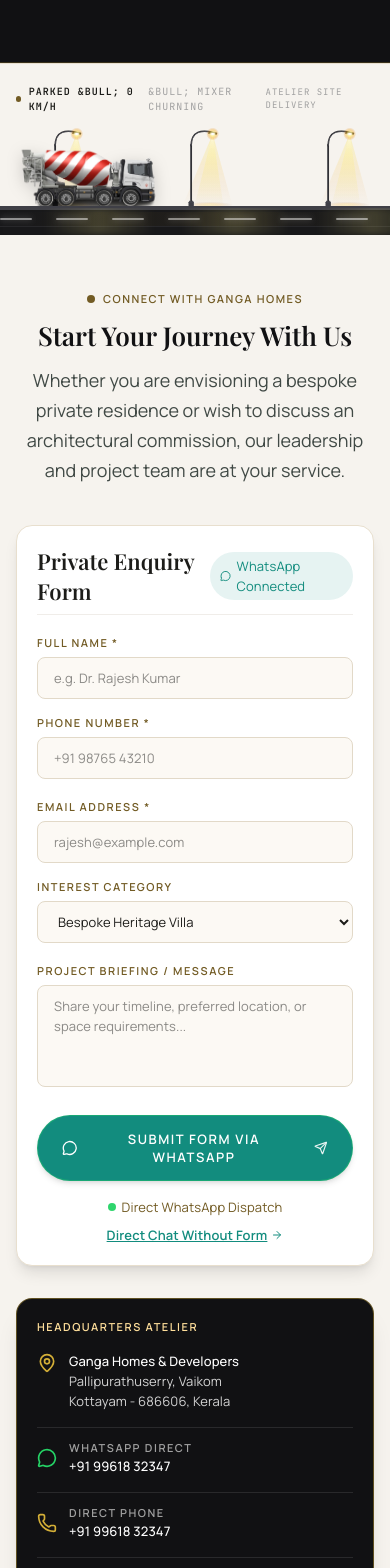
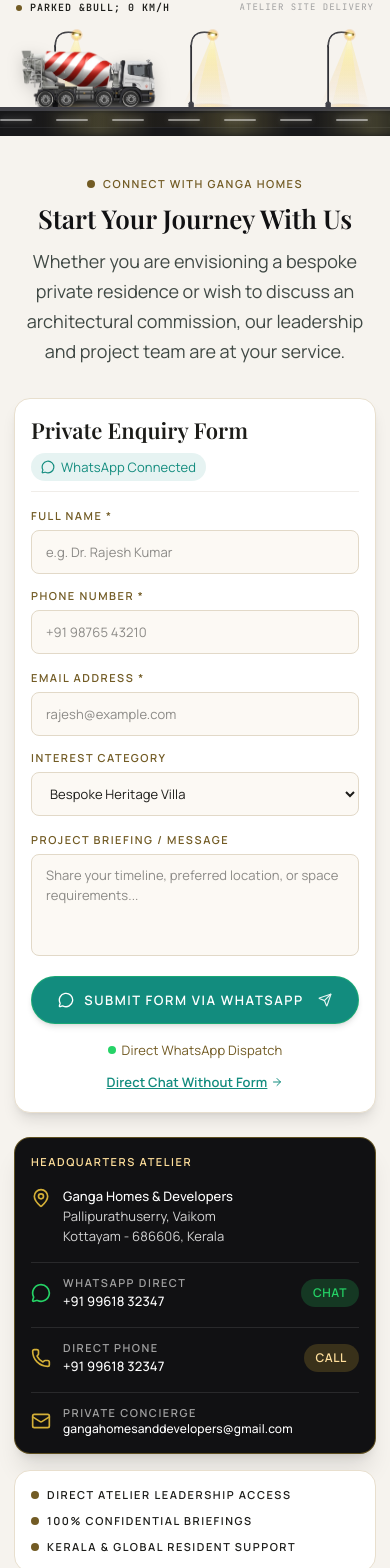
Before and after one commit to hgovind195/GANGA-HOMES, a Next.js app: page /contact in a window 390 px wide. Shown: the part 356-1924 px from the top of the page. Built offline with nearby package versions, Linux system fonts and the light colour scheme; a web font is replaced by a local one.

Commit message:
Enhance mobile responsiveness, reorder vision/mission, update turnkey service feature, and remove mobile menu numbers

```diff
--- a/app/contact/page.tsx
+++ b/app/contact/page.tsx
@@ -5,18 +5,18 @@
 
 export default function ContactPage() {
   return (
-    <div className="w-full flex flex-col pt-24 sm:pt-28">
+    <div className="w-full flex flex-col pt-20 sm:pt-28">
       {/* Banner */}
-      <section className="w-full py-16 px-5 sm:px-8 md:px-16 bg-[#111113] text-white border-b border-[#d4af37]/20 relative overflow-hidden">
-        <div className="max-w-7xl mx-auto flex flex-col gap-4">
-          <div className="inline-flex items-center gap-2 text-[#d4af37] font-label-sm uppercase tracking-[0.25em] font-semibold">
+      <section className="w-full py-10 sm:py-16 px-4 sm:px-8 md:px-16 bg-[#111113] text-white border-b border-[#d4af37]/20 relative overflow-hidden">
+        <div className="max-w-7xl mx-auto flex flex-col gap-2.5 sm:gap-4">
+          <div className="inline-flex items-center gap-2 text-[#d4af37] font-label-sm uppercase tracking-[0.2em] sm:tracking-[0.25em] font-semibold text-xs sm:text-sm">
             <span className="w-2 h-2 rounded-full bg-[#d4af37]"></span>
             <span>Private Concierge</span>
           </div>
-          <h1 className="font-display-lg text-4xl sm:text-5xl md:text-6xl text-white tracking-tight">
+          <h1 className="font-display-lg text-3xl sm:text-5xl md:text-6xl text-white tracking-tight leading-tight">
             Contact Us
           </h1>
-          <p className="font-body-lg text-base sm:text-lg text-[#E5E2DD] max-w-2xl leading-relaxed mt-2">
+          <p className="font-body-lg text-sm sm:text-base md:text-lg text-[#E5E2DD] max-w-2xl leading-relaxed">
             Schedule a confidential viewing or consult directly with Aneesh V M and senior atelier leadership.
           </p>
         </div>
--- a/components/ConstructionRoadDivider.tsx
+++ b/components/ConstructionRoadDivider.tsx
@@ -122,12 +122,12 @@
           <span className="font-semibold text-[#1C1C19]">
             {isSwiping ? `${speed} KM/H` : "PARKED &bull; 0 KM/H"}
           </span>
-          <span className="text-neutral-400">
+          <span className="hidden sm:inline text-neutral-400">
             {isSwiping ? "&bull; CONCRETE IN TRANSIT" : "&bull; MIXER CHURNING"}
           </span>
         </div>
-        <div className="flex items-center gap-4 text-[9px] sm:text-[10px] text-neutral-400">
-          <span className="hidden sm:inline">FLEET NO. GH-MIXER-08</span>
+        <div className="flex items-center gap-2 sm:gap-4 text-[9px] sm:text-[10px] text-neutral-400 shrink-0">
+          <span className="hidden md:inline">FLEET NO. GH-MIXER-08</span>
           <span>ATELIER SITE DELIVERY</span>
         </div>
       </div>
--- a/components/ContactForm.tsx
+++ b/components/ContactForm.tsx
@@ -73,58 +73,58 @@
       {/* Animated Concrete Mixer Road Divider */}
       <ConstructionRoadDivider />
 
-      <section className="w-full py-14 sm:py-20 px-4 sm:px-8 md:px-16 bg-[#F6F3EE] relative scroll-mt-24" id="consultation">
-      <div className="max-w-6xl mx-auto flex flex-col gap-10 sm:gap-12">
+      <section className="w-full py-10 sm:py-16 md:py-20 px-3.5 sm:px-8 md:px-16 bg-[#F6F3EE] relative scroll-mt-24" id="consultation">
+      <div className="max-w-6xl mx-auto flex flex-col gap-8 sm:gap-12">
         {/* Header */}
-        <div className="flex flex-col items-center text-center gap-3">
-          <div className="inline-flex items-center gap-2 text-[#725B24] font-label-sm uppercase tracking-[0.25em] font-bold">
+        <div className="flex flex-col items-center text-center gap-2.5 sm:gap-3">
+          <div className="inline-flex items-center gap-2 text-[#725B24] font-label-sm uppercase tracking-[0.2em] sm:tracking-[0.25em] font-bold text-xs sm:text-sm">
             <span className="w-2 h-2 rounded-full bg-[#725B24]"></span>
             <span>Connect With Ganga Homes</span>
           </div>
-          <h2 className="font-headline-lg text-2xl sm:text-3xl md:text-4xl text-[#111113] font-bold tracking-tight max-w-2xl">
+          <h2 className="font-headline-lg text-2xl sm:text-3xl md:text-4xl text-[#111113] font-bold tracking-tight max-w-2xl leading-snug">
             Start Your Journey With Us
           </h2>
-          <p className="font-body-lg text-sm sm:text-base md:text-lg text-[#404945] font-normal max-w-2xl leading-relaxed">
+          <p className="font-body-lg text-xs sm:text-base md:text-lg text-[#404945] font-normal max-w-2xl leading-relaxed">
             Whether you are envisioning a bespoke private residence or wish to discuss an architectural commission, our leadership and project team are at your service.
           </p>
         </div>
 
         {/* Grid: Form & Info */}
-        <div className="grid grid-cols-1 lg:grid-cols-12 gap-8 items-start">
+        <div className="grid grid-cols-1 lg:grid-cols-12 gap-6 sm:gap-8 items-start">
           {/* Form */}
-          <div className="lg:col-span-7 bg-white p-5 sm:p-8 rounded-2xl shadow-lg border border-[#E8DFCE]">
+          <div className="lg:col-span-7 bg-white p-4 sm:p-7 md:p-8 rounded-2xl shadow-lg border border-[#E8DFCE]">
             {submitted ? (
-              <div className="p-6 sm:p-8 rounded-xl bg-[#0f2347]/10 border border-[#0f2347]/30 flex flex-col items-center text-center gap-4">
-                <CheckCircle2 className="w-12 h-12 text-[#0f2347]" />
-                <h3 className="font-headline-sm text-xl text-[#0f2347] font-bold">
+              <div className="p-5 sm:p-8 rounded-xl bg-[#0f2347]/10 border border-[#0f2347]/30 flex flex-col items-center text-center gap-4">
+                <CheckCircle2 className="w-10 h-10 sm:w-12 sm:h-12 text-[#0f2347]" />
+                <h3 className="font-headline-sm text-lg sm:text-xl text-[#0f2347] font-bold">
                   Enquiry Transmitted to WhatsApp
                 </h3>
-                <p className="font-body-md text-sm text-[#404945] max-w-md">
+                <p className="font-body-md text-xs sm:text-sm text-[#404945] max-w-md">
                   Your enquiry briefing has been formatted and directed to our official WhatsApp concierge. If WhatsApp did not open automatically, tap below to chat:
                 </p>
                 <a
                   href="https://wa.me/919961832347?text=Hello%20Ganga%20Homes,%20I%20have%20submitted%20an%20enquiry%20via%20your%20website%20and%20would%20like%20to%20follow%20up."
                   target="_blank"
                   rel="noopener noreferrer"
-                  className="inline-flex items-center gap-2 px-6 py-3 rounded-full bg-[#128C7E] hover:bg-[#075E54] text-white font-label-sm text-xs uppercase tracking-wider font-semibold transition-colors shadow-md"
+                  className="inline-flex items-center gap-2 px-5 sm:px-6 py-3 rounded-full bg-[#128C7E] hover:bg-[#075E54] text-white font-label-sm text-xs uppercase tracking-wider font-semibold transition-colors shadow-md min-h-[44px]"
                 >
                   <MessageCircle className="w-4 h-4" />
                   <span>Open WhatsApp Chat</span>
                 </a>
               </div>
             ) : (
-              <form onSubmit={handleSubmit} className="flex flex-col gap-5">
-                <div className="flex items-center justify-between pb-2 border-b border-[#F0EDE9]">
-                  <h3 className="font-headline-sm text-xl text-[#1C1C19] font-bold">
+              <form onSubmit={handleSubmit} className="flex flex-col gap-4 sm:gap-5">
+                <div className="flex flex-wrap items-center justify-between gap-2 pb-2.5 border-b border-[#F0EDE9]">
+                  <h3 className="font-headline-sm text-lg sm:text-xl text-[#1C1C19] font-bold">
                     Private Enquiry Form
                   </h3>
-                  <span className="inline-flex items-center gap-1.5 text-xs text-[#128C7E] font-medium font-body-sm bg-[#128C7E]/10 px-2.5 py-1 rounded-full">
-                    <MessageCircle className="w-3.5 h-3.5" />
+                  <span className="inline-flex items-center gap-1.5 text-[11px] sm:text-xs text-[#128C7E] font-medium font-body-sm bg-[#128C7E]/10 px-2.5 py-1 rounded-full">
+                    <MessageCircle className="w-3.5 h-3.5 shrink-0" />
                     <span>WhatsApp Connected</span>
                   </span>
                 </div>
 
-                <div className="grid grid-cols-1 sm:grid-cols-2 gap-4">
+                <div className="grid grid-cols-1 sm:grid-cols-2 gap-3.5 sm:gap-4">
                   <div className="flex flex-col gap-1.5">
                     <label className="font-label-sm text-[11px] uppercase tracking-wider text-[#725B24] font-bold">
                       Full Name *
@@ -135,7 +135,7 @@
                       value={formData.name}
                       onChange={(e) => setFormData({ ...formData, name: e.target.value })}
                       placeholder="e.g. Dr. Rajesh Kumar"
-                      className="px-4 py-2.5 rounded-lg bg-[#FCF9F4] border border-[#E2D9C8] font-body-sm text-sm text-[#1C1C19] focus:outline-none focus:border-[#725B24] transition-colors"
+                      className="px-3.5 sm:px-4 py-2.5 rounded-lg bg-[#FCF9F4] border border-[#E2D9C8] font-body-sm text-[16px] sm:text-sm text-[#1C1C19] focus:outline-none focus:border-[#725B24] transition-colors min-h-[44px]"
                     />
                   </div>
 
@@ -149,12 +149,12 @@
                       value={formData.phone}
                       onChange={(e) => setFormData({ ...formData, phone: e.target.value })}
                       placeholder="+91 98765 43210"
-                      className="px-4 py-2.5 rounded-lg bg-[#FCF9F4] border border-[#E2D9C8] font-body-sm text-sm text-[#1C1C19] focus:outline-none focus:border-[#725B24] transition-colors"
+                      className="px-3.5 sm:px-4 py-2.5 rounded-lg bg-[#FCF9F4] border border-[#E2D9C8] font-body-sm text-[16px] sm:text-sm text-[#1C1C19] focus:outline-none focus:border-[#725B24] transition-colors min-h-[44px]"
                     />
                   </div>
                 </div>
 
-                <div className="grid grid-cols-1 sm:grid-cols-2 gap-4">
+                <div className="grid grid-cols-1 sm:grid-cols-2 gap-3.5 sm:gap-4">
                   <div className="flex flex-col gap-1.5">
                     <label className="font-label-sm text-[11px] uppercase tracking-wider text-[#725B24] font-bold">
                       Email Address *
@@ -165,7 +165,7 @@
                       value={formData.email}
                       onChange={(e) => setFormData({ ...formData, email: e.target.value })}
                       placeholder="rajesh@example.com"
-                      className="px-4 py-2.5 rounded-lg bg-[#FCF9F4] border border-[#E2D9C8] font-body-sm text-sm text-[#1C1C19] focus:outline-none focus:border-[#725B24] transition-colors"
+                      className="px-3.5 sm:px-4 py-2.5 rounded-lg bg-[#FCF9F4] border border-[#E2D9C8] font-body-sm text-[16px] sm:text-sm text-[#1C1C19] focus:outline-none focus:border-[#725B24] transition-colors min-h-[44px]"
                     />
                   </div>
 
@@ -176,7 +176,7 @@
                     <select
                       value={formData.projectType}
                       onChange={(e) => setFormData({ ...formData, projectType: e.target.value })}
-                      className="px-4 py-2.5 rounded-lg bg-[#FCF9F4] border border-[#E2D9C8] font-body-sm text-sm text-[#1C1C19] focus:outline-none focus:border-[#725B24] transition-colors"
+                      className="px-3.5 sm:px-4 py-2.5 rounded-lg bg-[#FCF9F4] border border-[#E2D9C8] font-body-sm text-[16px] sm:text-sm text-[#1C1C19] focus:outline-none focus:border-[#725B24] transition-colors min-h-[44px]"
                     >
                       <option value="Residential Villa">Bespoke Heritage Villa</option>
                       <option value="Home Maintenance & Repairs">Home Maintenance &amp; Repairs</option>
@@ -196,21 +196,21 @@
                     value={formData.message}
                     onChange={(e) => setFormData({ ...formData, message: e.target.value })}
                     placeholder="Share your timeline, preferred location, or space requirements..."
-                    className="px-4 py-2.5 rounded-lg bg-[#FCF9F4] border border-[#E2D9C8] font-body-sm text-sm text-[#1C1C19] focus:outline-none focus:border-[#725B24] transition-colors resize-none"
+                    className="px-3.5 sm:px-4 py-2.5 rounded-lg bg-[#FCF9F4] border border-[#E2D9C8] font-body-sm text-[16px] sm:text-sm text-[#1C1C19] focus:outline-none focus:border-[#725B24] transition-colors resize-none"
                   ></textarea>
                 </div>
 
-                <div className="flex flex-col gap-3 mt-2">
+                <div className="flex flex-col gap-3 mt-1 sm:mt-2">
                   <button
                     type="submit"
-                    className="w-full py-3.5 px-6 rounded-full bg-[#128C7E] hover:bg-[#075E54] text-white font-label-lg text-xs uppercase tracking-widest font-bold shadow-md hover:shadow-lg transition-all duration-300 flex items-center justify-center gap-2.5 border border-[#25D366]/40 cursor-pointer"
+                    className="w-full py-3.5 px-6 rounded-full bg-[#128C7E] hover:bg-[#075E54] active:scale-98 text-white font-label-lg text-xs uppercase tracking-widest font-bold shadow-md hover:shadow-lg transition-all duration-300 flex items-center justify-center gap-2.5 border border-[#25D366]/40 cursor-pointer min-h-[46px]"
                   >
-                    <MessageCircle className="w-4 h-4 text-white" />
+                    <MessageCircle className="w-4 h-4 text-white shrink-0" />
                     <span>Submit Form via WhatsApp</span>
-                    <Send className="w-3.5 h-3.5 ml-1 opacity-90" />
+                    <Send className="w-3.5 h-3.5 ml-1 opacity-90 shrink-0" />
                   </button>
 
-                  <div className="flex flex-col sm:flex-row items-center justify-between gap-2 pt-1 text-xs text-[#725B24] font-body-sm">
+                  <div className="flex flex-col sm:flex-row items-center justify-between gap-2 pt-1 text-xs text-[#725B24] font-body-sm text-center sm:text-left">
                     <span className="flex items-center gap-1.5">
                       <span className="w-2 h-2 rounded-full bg-[#25D366] animate-pulse"></span>
                       <span>Direct WhatsApp Dispatch</span>
@@ -219,7 +219,7 @@
                       href="https://wa.me/919961832347?text=Hello%20Ganga%20Homes,%20I%20would%20like%20to%20make%20a%20direct%20project%20enquiry."
                       target="_blank"
                       rel="noopener noreferrer"
-                      className="inline-flex items-center gap-1 underline font-semibold text-[#128C7E] hover:text-[#0f2347] transition-colors"
+                      className="inline-flex items-center gap-1 underline font-semibold text-[#128C7E] hover:text-[#0f2347] transition-colors py-1"
                     >
                       <span>Direct Chat Without Form</span>
                       <ArrowRight className="w-3 h-3" />
@@ -231,8 +231,8 @@
           </div>
 
           {/* Direct Atelier Details */}
-          <div className="lg:col-span-5 flex flex-col gap-6">
-            <div className="p-5 sm:p-6 rounded-2xl bg-[#111113] text-white border border-[#d4af37]/40 shadow-xl flex flex-col gap-4">
+          <div className="lg:col-span-5 flex flex-col gap-4 sm:gap-6">
+            <div className="p-4 sm:p-6 rounded-2xl bg-[#111113] text-white border border-[#d4af37]/40 shadow-xl flex flex-col gap-4">
               <span className="font-label-sm text-xs uppercase tracking-widest text-[#FFDF9B] font-semibold">
                 Headquarters Atelier
               </span>
@@ -245,10 +245,11 @@
                 </div>
               </div>
 
-              <div className="flex items-center gap-3 text-sm text-neutral-300 font-body-sm pt-3 border-t border-white/10">
+              <div className="flex items-center justify-between gap-3 text-sm text-neutral-300 font-body-sm pt-3 border-t border-white/10">
+                <div className="flex items-center gap-3">
                   <MessageCircle className="w-5 h-5 text-[#25D366] flex-shrink-0" />
                   <div className="flex flex-col">
-                  <span className="text-xs text-neutral-400 font-label-sm uppercase">WhatsApp Direct</span>
+                    <span className="text-[10px] text-neutral-400 font-label-sm uppercase">WhatsApp Direct</span>
                     <a
                       href="https://wa.me/919961832347"
                       target="_blank"
@@ -259,21 +260,38 @@
                     </a>
                   </div>
                 </div>
+                <a
+                  href="https://wa.me/919961832347"
+                  target="_blank"
+                  rel="noopener noreferrer"
+                  className="px-3 py-1.5 rounded-full bg-[#25D366]/20 hover:bg-[#25D366]/30 text-[#25D366] text-xs font-semibold uppercase tracking-wider transition-colors shrink-0"
+                >
+                  Chat
+                </a>
+              </div>
 
-              <div className="flex items-center gap-3 text-sm text-neutral-300 font-body-sm pt-3 border-t border-white/10">
+              <div className="flex items-center justify-between gap-3 text-sm text-neutral-300 font-body-sm pt-3 border-t border-white/10">
+                <div className="flex items-center gap-3">
                   <Phone className="w-5 h-5 text-[#d4af37] flex-shrink-0" />
                   <div className="flex flex-col">
-                  <span className="text-xs text-neutral-400 font-label-sm uppercase">Direct Phone</span>
+                    <span className="text-[10px] text-neutral-400 font-label-sm uppercase">Direct Phone</span>
                     <a href="tel:+919961832347" className="text-white hover:text-[#FFDF9B] font-medium">
                       +91 99618 32347
                     </a>
                   </div>
                 </div>
+                <a
+                  href="tel:+919961832347"
+                  className="px-3 py-1.5 rounded-full bg-[#d4af37]/20 hover:bg-[#d4af37]/30 text-[#FFDF9B] text-xs font-semibold uppercase tracking-wider transition-colors shrink-0"
+                >
+                  Call
+                </a>
+              </div>
 
               <div className="flex items-center gap-3 text-sm text-neutral-300 font-body-sm pt-3 border-t border-white/10">
                 <Mail className="w-5 h-5 text-[#d4af37] flex-shrink-0" />
-                <div className="flex flex-col">
-                  <span className="text-xs text-neutral-400 font-label-sm uppercase">Private Concierge</span>
+                <div className="flex flex-col min-w-0 flex-1">
+                  <span className="text-[10px] text-neutral-400 font-label-sm uppercase">Private Concierge</span>
                   <a href="mailto:gangahomesanddevelopers@gmail.com" className="text-white hover:text-[#FFDF9B] font-medium text-xs break-all">
                     gangahomesanddevelopers@gmail.com
                   </a>
@@ -282,17 +300,17 @@
             </div>
 
             {/* Micro Guarantees */}
-            <div className="p-6 rounded-2xl bg-white border border-[#E8DFCE] flex flex-col gap-3 font-label-sm text-xs uppercase tracking-wider text-[#1C1C19]">
+            <div className="p-4 sm:p-6 rounded-2xl bg-white border border-[#E8DFCE] flex flex-col gap-2.5 sm:gap-3 font-label-sm text-[11px] sm:text-xs uppercase tracking-wider text-[#1C1C19]">
               <span className="flex items-center gap-2">
-                <span className="w-2 h-2 rounded-full bg-[#725B24]"></span>
+                <span className="w-2 h-2 rounded-full bg-[#725B24] shrink-0"></span>
                 Direct Atelier Leadership Access
               </span>
               <span className="flex items-center gap-2">
-                <span className="w-2 h-2 rounded-full bg-[#725B24]"></span>
+                <span className="w-2 h-2 rounded-full bg-[#725B24] shrink-0"></span>
                 100% Confidential Briefings
               </span>
               <span className="flex items-center gap-2">
-                <span className="w-2 h-2 rounded-full bg-[#725B24]"></span>
+                <span className="w-2 h-2 rounded-full bg-[#725B24] shrink-0"></span>
                 Kerala &amp; Global Resident Support
               </span>
             </div>
@@ -301,20 +319,20 @@
 
         {/* Interactive Atelier Location Map - Rendered on Contact section */}
         {showMap && (
-          <div className="mt-12 flex flex-col gap-4">
-            <div className="flex flex-col sm:flex-row sm:items-center justify-between gap-2 pb-2 border-b border-[#E8DFCE]">
+          <div className="mt-6 sm:mt-12 flex flex-col gap-3 sm:gap-4">
+            <div className="flex flex-col sm:flex-row sm:items-center justify-between gap-1.5 sm:gap-2 pb-2 border-b border-[#E8DFCE]">
               <div className="flex items-center gap-2">
-                <span className="w-2.5 h-2.5 rounded-full bg-[#725B24]"></span>
-                <span className="font-label-sm text-xs uppercase tracking-[0.25em] text-[#725B24] font-bold">
+                <span className="w-2.5 h-2.5 rounded-full bg-[#725B24] shrink-0"></span>
+                <span className="font-label-sm text-xs uppercase tracking-[0.2em] sm:tracking-[0.25em] text-[#725B24] font-bold">
                   Atelier Location &amp; Directions
                 </span>
               </div>
-              <span className="font-body-sm text-xs text-[#404945]">
+              <span className="font-body-sm text-[11px] sm:text-xs text-[#404945]">
                 Pallipurathuserry, Vaikom, Kottayam &bull; Kerala 686606
               </span>
             </div>
 
-            <div className="w-full h-[300px] sm:h-[420px] md:h-[450px] rounded-2xl overflow-hidden border border-[#E8DFCE] shadow-lg bg-neutral-100 relative">
+            <div className="w-full h-[260px] sm:h-[380px] md:h-[450px] rounded-xl sm:rounded-2xl overflow-hidden border border-[#E8DFCE] shadow-lg bg-neutral-100 relative">
               <iframe
                 src="https://www.google.com/maps/embed?pb=!1m18!1m12!1m3!1d31104.86300252721!2d76.40206303582312!3d9.743509157787088!2m3!1f0!2f0!3f0!3m2!1i1024!2i768!4f13.1!3m3!1m2!1s0x3b0879ee8d365d01%3A0xcd4dd2a9147620b1!2sPalliprathussery%2C%20Vaikom!5e0!3m2!1sen!2sin!4v1790094677708!5m2!1sen!2sin"
                 width="100%"
--- a/components/Navbar.tsx
+++ b/components/Navbar.tsx
@@ -255,7 +255,6 @@
                       {isSelected && <span className="w-2 h-2 rounded-full bg-[#d4af37] shadow-[0_0_6px_#d4af37]"></span>}
                       <span>{link.name}</span>
                     </span>
-                    <span className="font-mono text-[11px] text-neutral-400">0{idx + 1}</span>
                   </Link>
                 );
               })}
--- a/next.config.ts
+++ b/next.config.ts
@@ -11,6 +11,7 @@
     ],
   },
   compress: true,
+  allowedDevOrigins: ["192.168.1.35", "192.168.*"],
 };
 
 export default nextConfig;
```
Also changed, not shown: app/about/page.tsx (+11 -11 lines), app/services/page.tsx (+7 -7 lines). Lines whose indentation alone changed are shown as unchanged.
